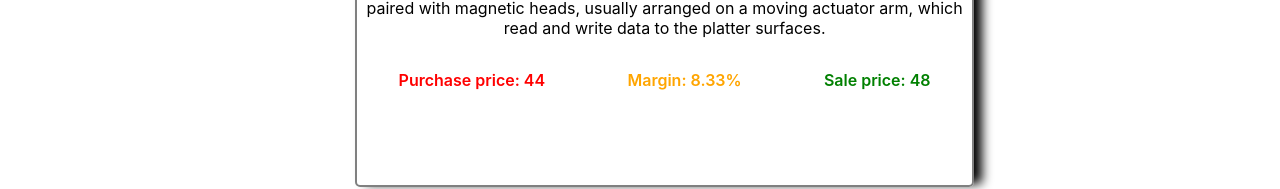
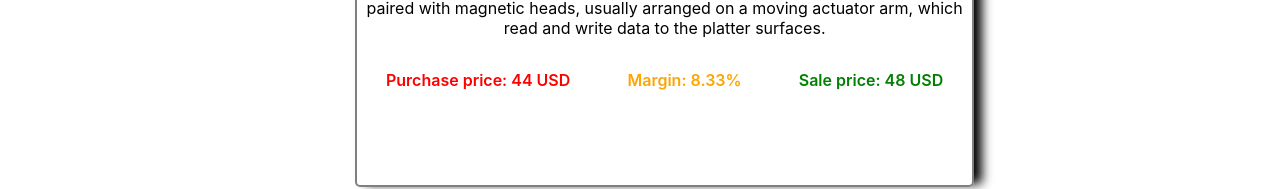
Before and after one commit to Spearek/React-Product-analisis-APP, a React (Create React App) app in the folder analysis-app/: page / in a window 1280 px wide. Shown: the part 409-598 px from the top of the page. Built offline with nearby package versions, Linux system fonts and the light colour scheme.

Commit message:
products prices depending on the type of currency implemented

```diff
--- a/analysis-app/src/App.js
+++ b/analysis-app/src/App.js
@@ -73,7 +73,11 @@ class App extends Component {
           active: false
         }
 
-      ]
+      ],
+      selectedCurrency:{
+        name:'USD',
+        converter: 1
+      }
   }
 
   changeProductHandler = (event) => {
@@ -92,8 +96,9 @@ class App extends Component {
     newCurrencies.map((currency)=>{
       return currency.name === activeCurrency[0].name ? currency.active = true : currency.active = false
    });
+   delete activeCurrency[0].active;
+   this.setState({currencies:newCurrencies,selectedCurrency:activeCurrency[0]});
 
-   this.setState({currencies:newCurrencies});
 
   }
 
@@ -118,7 +123,8 @@ class App extends Component {
               image={this.state.activeProduct.photo}
               description={this.state.activeProduct.description}
               salePrice={this.state.activeProduct.sale}
-              purchacePrice={this.state.activeProduct.purchase}
+              purchasePrice={this.state.activeProduct.purchase}
+              currency = {this.state.selectedCurrency}
             />
         </div>
 
--- a/analysis-app/src/components/ProductCard/ProductCard.js
+++ b/analysis-app/src/components/ProductCard/ProductCard.js
@@ -4,7 +4,9 @@ import classes from './ProductCard.module.css';
 
 const product = (props) => {
 
-    let margin = Math.round((((props.salePrice - props.purchacePrice)/props.salePrice)*100) * 100) / 100;
+    let margin = Math.round((((props.salePrice - props.purchasePrice)/props.salePrice)*100) * 100) / 100;
+    let currencyPurchase = Math.round(props.purchasePrice * props.currency.converter *100)/100;
+    let currencySale = Math.round(props.salePrice * props.currency.converter *100)/100;;
 
     return (
         <div className={classes.Card}>
@@ -12,9 +14,9 @@ const product = (props) => {
             <img src={require('../../assets/products_images/'+ props.image)} alt='xxx' />
             <p>{props.description}</p>
             <div className={classes.Prices}>
-                <p>Purchase price: {props.purchacePrice}</p>
+                <p>Purchase price: {currencyPurchase} {props.currency.name}</p>
                 <p>Margin: {margin}%</p>
-                <p>Sale price: {props.salePrice}</p>
+                <p>Sale price: {currencySale} {props.currency.name}</p>
             </div>
         </div>
     )
```
